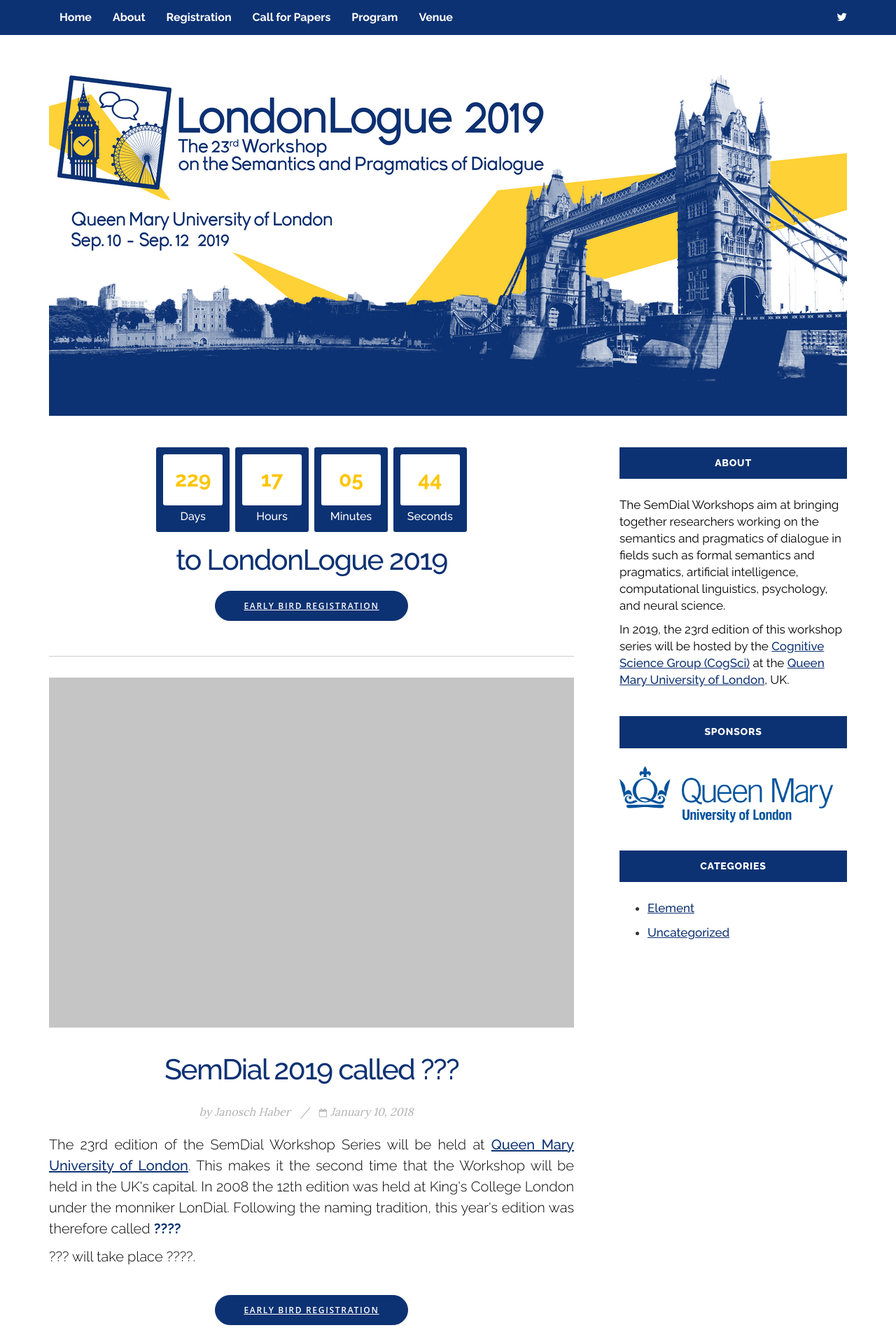
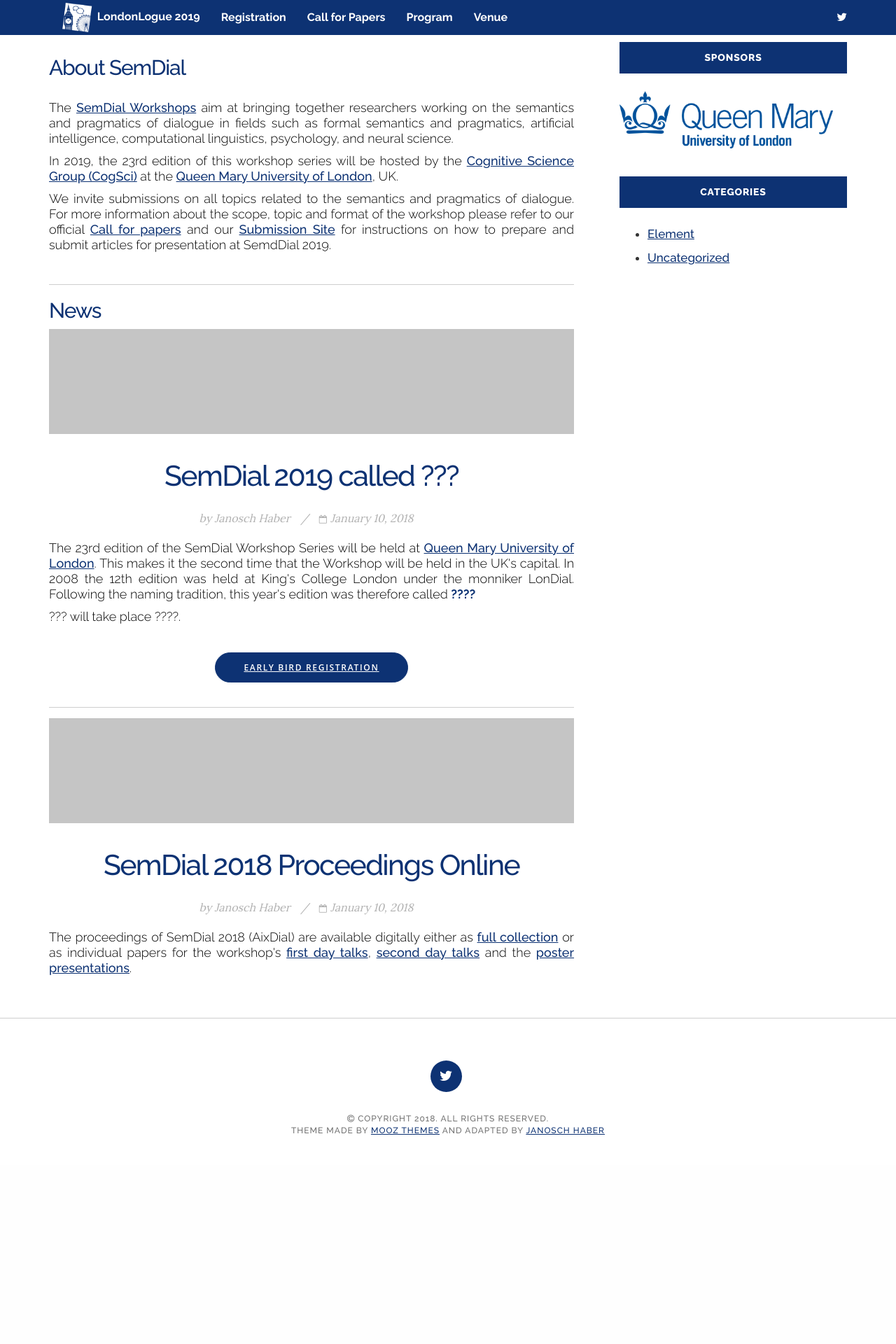
Before and after one commit to semdial2019/semdial2019.github.io, a PHP site: page / in a window 1280 px wide. Shown: the top 1920 px of the page at 70% size. After the commit the page ends 1621 px from the top, so only its background shows below. Run offline with PHP 8.4, Linux system fonts and the light colour scheme; some libraries are stand-ins or nearby versions.

Commit message:
Design Update v0.2
Reduced header size and display logistics +++ Combined header and countdown +++ Added top-bar logo

```diff
--- a/css/style.css
+++ b/css/style.css
@@ -128,7 +128,7 @@ section:last-child {
 }
 
 header {
-	margin: 100px 0 45px;
+	margin: 60px 0 0px;
 	text-align: center;
 }
 /*- BX Slaider reset -*/
@@ -192,8 +192,8 @@ header {
 }
 /*- blog post -*/
 .blog-post {
-	padding-bottom: 30px;
-	margin-bottom: 30px;
+	padding-bottom: 15px;
+	margin-bottom: 15px;
 	border-bottom: 1px solid #CECECE;
 }
 .blog-post:last-child {
@@ -211,9 +211,9 @@ header {
 }
 .blog-post .blog-post-body p {
 	text-align: justify;
-	font-size: 20px;
+	font-size: 18px;
 	font-weight: 300;
-	line-height: 30px;
+	line-height: 22px;
 	color: #000;
 }
 .blog-post .blog-post-body a {
@@ -452,7 +452,7 @@ footer .footer-bottom {
 }
 
 #clockdiv > div{
-	padding: 10px;
+	padding: 0px;
 	border-radius: 3px;
 	background: #0d3273;
 	display: inline-block;
--- a/includes/home.html
+++ b/includes/home.html
@@ -1,32 +1,21 @@
+<h2>About SemDial</h2>
+<article class="blog-post">
+	<div class="blog-post-body">
+<p>
+								The <a href="http://events.illc.uva.nl/semdial/" target="_blank">SemDial Workshops</a> aim at bringing together researchers working on the semantics and pragmatics of dialogue in fields such as formal semantics and pragmatics, artificial intelligence, computational linguistics, psychology, and neural science.
+							</p>
+							<p>
 
-<article class="blog-post">
-<div class="blog-post-body" style="padding-top:0px;">
-<div id="clockdiv">
-  <div>
-    <span class="days"></span>
-    <div class="smalltext">Days</div>
-  </div>
-  <div>
-    <span class="hours"></span>
-    <div class="smalltext">Hours</div>
-  </div>
-  <div>
-    <span class="minutes"></span>
-    <div class="smalltext">Minutes</div>
-  </div>
-  <div>
-    <span class="seconds"></span>
-    <div class="smalltext">Seconds</div>
-  </div>
-</div>
-<h2>to LondonLogue 2019</h2>
-<div class="read-more" style="margin-top: 0px;"><a href="#" style="margin-top: 0px;">Early Bird Registration</a></div>
+								In 2019, the 23rd edition of this workshop series will be hosted by the <a href="http://cogsci.eecs.qmul.ac.uk/" target="_blank">Cognitive Science Group (CogSci)</a> at the <a href="https://www.qmul.ac.uk/" target="_blank">Queen Mary University of London</a>, UK.
+							</p>
+							<p>
+								We invite submissions on all topics related to the semantics and pragmatics of dialogue. For more information about the scope, topic and format of the workshop please refer to our official <a href="?page=call">Call for papers</a> and our <a href="?page=call">Submission Site</a> for instructions on how to prepare and submit articles for presentation at SemdDial 2019.
+							</p>
 </div>
 </article>
+<h2>News</h2>
+<article class="blog-post">
 
-<script src="js/countdownclock.js"></script>
-
-<article class="blog-post">
 	<div class="blog-post-image">
 		<a href="post.html"><img src="images/750x500-1.jpg" alt=""></a>
 	</div>
--- a/includes/registration.html
+++ b/includes/registration.html
@@ -1,7 +1,7 @@
-
+<h2>Registration</h2>
 <article class="blog-post">
 <div class="blog-post-body" style="padding-top:0px;">
-	<h2>Registration</h2>
+
 
 	<p>Eearly Bird Registration is available until ?? ??. Grab your tickets now!</p>
 	<div class="read-more" style="margin-top: 0px; margin-bottom: 30px"><a href="#">Early Bird Registration</a></div>
--- a/includes/venue.html
+++ b/includes/venue.html
@@ -1,6 +1,6 @@
+<h2>Venue</h2>
 <article class="blog-post">
 	<div class="blog-post-body" style="padding-top: 0px;">
-		<h2>Venue</h2>
 		<p>LondonLogue 2019 will be held at Queen Mary University of London. Its main campus is located at Mile End Rd, London E1 4NS, UK.</p>
 		<div class="mapouter" style="padding-top: 15px"><div class="gmap_canvas" style="width:100%"><iframe width="100%" height="500" id="gmap_canvas" src="https://maps.google.com/maps?q=Queen%20Mary%20University&t=&z=13&ie=UTF8&iwloc=&output=embed" frameborder="0" scrolling="no" marginheight="0" marginwidth="0"></iframe><a href="https://www.pureblack.de">pure black</a></div><style>.mapouter{text-align:right;height:500px;width:100%;}.gmap_canvas {overflow:hidden;background:none!important;height:500px;width:100%px;}</style></div>
 		<h3 style="padding-top: 25px">How to get to the Venue</h3>
--- a/index.html
+++ b/index.html
@@ -33,6 +33,21 @@
 		<link href="css/style.css" rel="stylesheet">
 
 	</head>
+
+	<script type="text/javascript">
+		function findGetParameter(parameterName) {
+		    var result = null,
+		        tmp = [];
+		    var items = location.search.substr(1).split("&");
+		    for (var index = 0; index < items.length; index++) {
+		        tmp = items[index].split("=");
+		        if (tmp[0] === parameterName) result = decodeURIComponent(tmp[1]);
+		    }
+		    return result;
+		}
+	</script>
+	<script type="text/javascript" src="https://code.jquery.com/jquery-1.11.0.min.js"></script>
+
 	<body>
 		<!-- Navigation -->
 		<nav class="navbar navbar-inverse navbar-fixed-top">
@@ -47,8 +62,7 @@
 				</div>
 				<div id="navbar" class="collapse navbar-collapse">
 					<ul class="nav navbar-nav">
-						<li><a href="?page=home">Home</a></li>
-						<li><a href="?page=home">About</a></li>
+						<li><a href="?page=home" style="padding-top: 0; padding-bottom: 0"><img src="images/logo_fill.png" style="width: 50px; padding: 2px;"> LondonLogue 2019</a></li>
 						<li><a href="?page=registration">Registration</a></li>
 						<li><a href="?page=call">Call for Papers</a></li>
 						<li><a href="?page=program">Program</a></li>
@@ -66,31 +80,22 @@
 		</nav>
 
 		<div class="container">
-		<header>
-			<a href="?page=home"><img src="images/semdial_23_header_4.png"></a>
+		<header id="header">
+			<script type="text/javascript">
+						page = findGetParameter("page");
+						if( $.inArray(page, ['home']) != -1){
+						    $("#header").load("includes/header.html")
+						}
+					</script>
 		</header>
 		<section>
 			<div class="row">
 				<div class="col-md-8">
-					<script type="text/javascript">
-						function findGetParameter(parameterName) {
-						    var result = null,
-						        tmp = [];
-						    var items = location.search.substr(1).split("&");
-						    for (var index = 0; index < items.length; index++) {
-						        tmp = items[index].split("=");
-						        if (tmp[0] === parameterName) result = decodeURIComponent(tmp[1]);
-						    }
-						    return result;
-						}
-					</script>
-
 					<div id="content_loader"></div>
 
-					<script type="text/javascript" src="https://code.jquery.com/jquery-1.11.0.min.js"></script>
 					<script type="text/javascript">
 						page = findGetParameter("page");
-						if( $.inArray(page, ['home', 'about', 'program', 'venue', 'registration', 'call', 'contact']) != -1){
+						if( $.inArray(page, ['home', 'program', 'venue', 'registration', 'call']) != -1){
 						    $("#content_loader").load("includes/" + page + ".html")
 						} else {
 						    $("#content_loader").load("includes/home.html")
@@ -101,23 +106,23 @@
 				<div class="col-md-4 sidebar-gutter">
 					<aside>
 					<!-- sidebar-widget -->
-					<div class="sidebar-widget">
+					<!-- <div class="sidebar-widget">
 						<h3 class="sidebar-title">About</h3>
 						<div class="widget-container widget-about">
-							<!-- <h4>SemDial</h4>
+							<h4>SemDial</h4>
 							<div class="author-title">Workshop Series</div> -->
-							<p>
+							<!-- <p>
 								The SemDial Workshops aim at bringing together researchers working on the semantics and pragmatics of dialogue in fields such as formal semantics and pragmatics, artificial intelligence, computational linguistics, psychology, and neural science.
 							</p>
 							<p>
 
 								In 2019, the 23rd edition of this workshop series will be hosted by the <a href="http://cogsci.eecs.qmul.ac.uk/" target="_blank">Cognitive Science Group (CogSci)</a> at the <a href="https://www.qmul.ac.uk/" target="_blank">Queen Mary University of London</a>, UK.
-							</p>
+							</p> -->
 							<!-- <p>
 								We invite submissions on all topics related to the semantics and pragmatics of dialogue. For more information about the scope, topic and format of the workshop please refer to our official <a href="?page=call">Call for papers</a> and our <a href="?page=call">Submission Site</a> for instructions on how to prepare and submit articles for presentation at SemdDial 2019.
 							</p> -->
-						</div>
-					</div>
+						<!-- </div>
+					</div> -->
 					<!-- sidebar-widget -->
 					<div class="sidebar-widget">
 						<h3 class="sidebar-title">Sponsors</h3>
--- a/js/countdownclock.js
+++ b/js/countdownclock.js
@@ -37,5 +37,5 @@ function initializeClock(id, endtime) {
   var timeinterval = setInterval(updateClock, 1000);
 }
 
-var deadline = new Date('September 10, 2019 09:00:00');
+var deadline = new Date('September 4, 2019 09:00:00');
 initializeClock('clockdiv', deadline);
```
Also changed, not shown: includes/call.html (+3 -48 lines), includes/header.html (added, +30 -0 lines), includes/program.html (+5 -4 lines), images/750x500-1.jpg, images/logo_blue.png (added), images/logo_fill.png (added), images/logo_white.png (added), images/semdial_23_header_slim.png (added), images/semdial_23_header_title.png (added).
